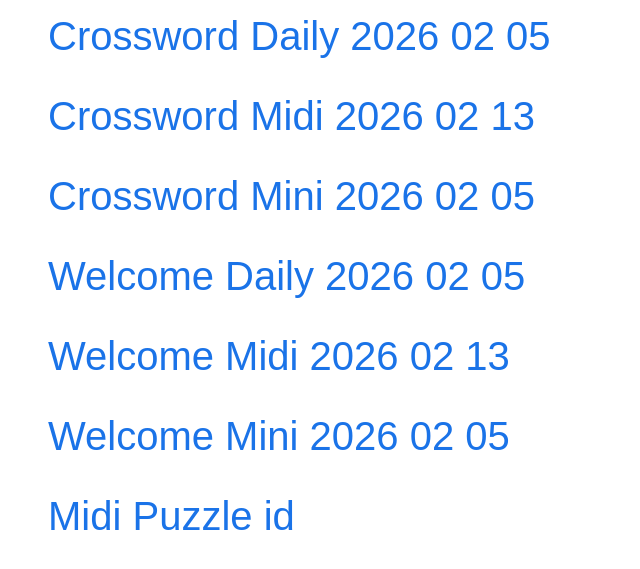
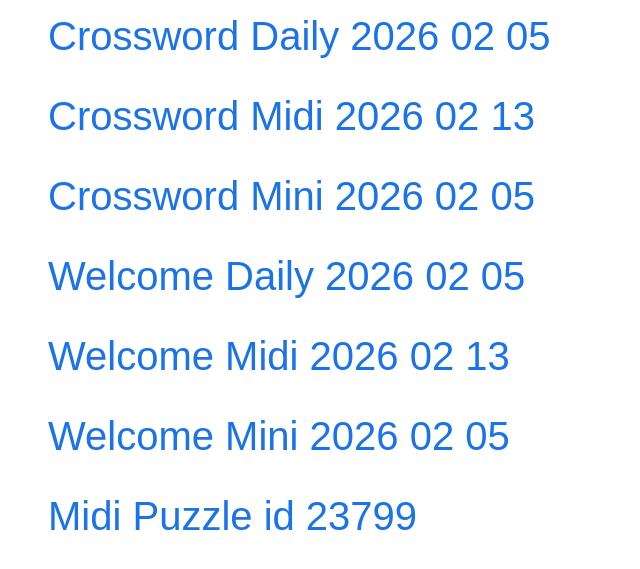
Before and after one commit to NazarNovak-ny/deep-links-test, a plain HTML site: page index.html in a window 1280 px wide. Shown: the part 721-1290 px from the top of the page, without its empty margins (0-640 px from the left). Drawn offline with Linux system fonts and the light colour scheme.

Commit message:
Update index.html

```diff
--- a/index.html
+++ b/index.html
@@ -51,7 +51,7 @@
       <li><a href="nytxwd://welcome-moment?date=2026-02-05&type=daily">Welcome Daily 2026 02 05</a></li>
       <li><a href="nytxwd://welcome-moment?date=2026-02-13&type=midi">Welcome Midi 2026 02 13</a></li>
       <li><a href="nytxwd://welcome-moment?date=2026-02-05&type=mini">Welcome Mini 2026 02 05</a></li>
-      <li><a href="nytxwd://welcome-moment?puzzleId=23799"> Midi Puzzle id</a></li>
+      <li><a href="nytxwd://welcome-moment?puzzleId=23799">Midi Puzzle id 23799</a></li>
     </ul>
   </body>
 </html>
```
